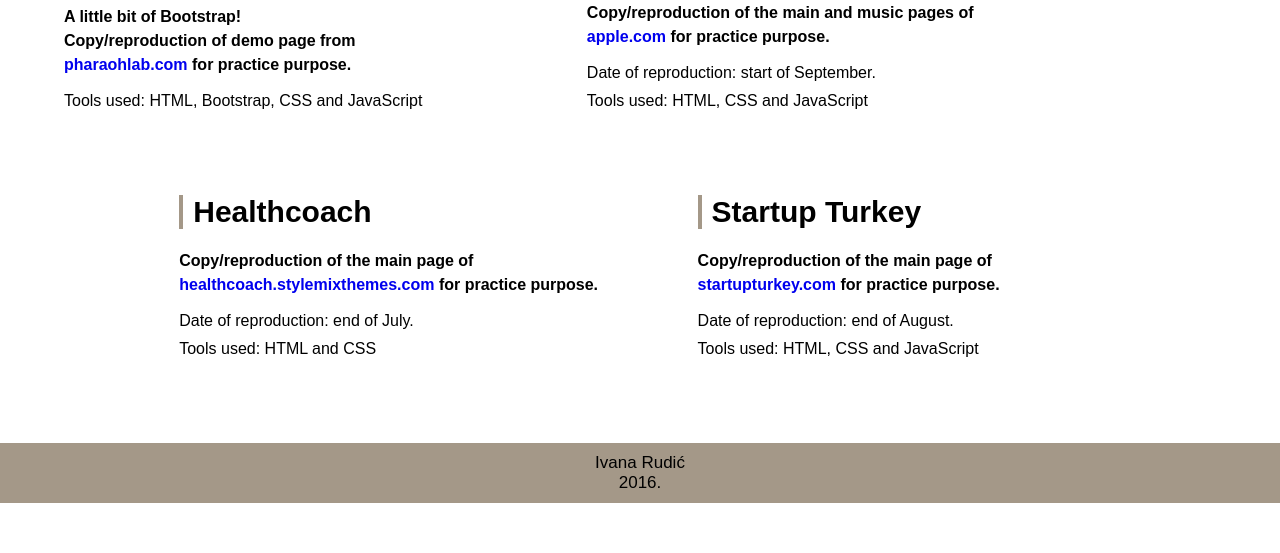
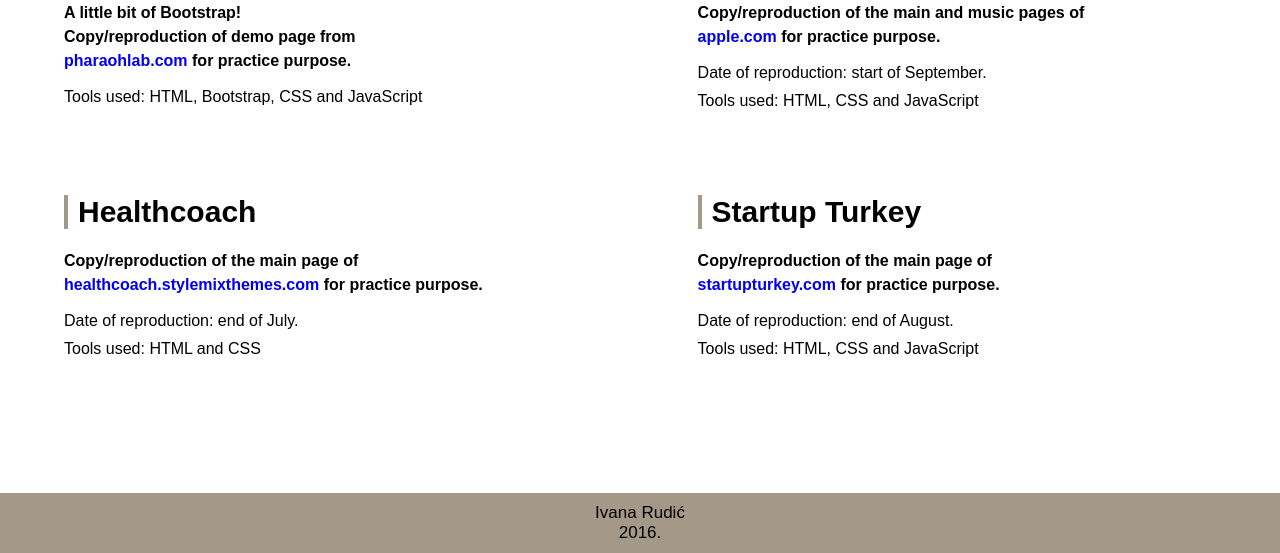
Before and after one commit to Rudic-I/portfolio, a plain HTML site: page index.html in a window 1280 px wide. Shown: the part 722-1275 px from the top of the page. Before the commit the page ends 1225 px from the top, so only its background shows below. Drawn offline with Linux system fonts and the light colour scheme.

Commit message:
Update style.css

```diff
--- a/style.css
+++ b/style.css
@@ -138,7 +138,7 @@ nav ul li:hover{
 	padding: 5px 0px;
 }
 
-#startup-turkey, #healthcoach {
+#startup-turkey, #apple {
 	float: right;
 }
 
```
